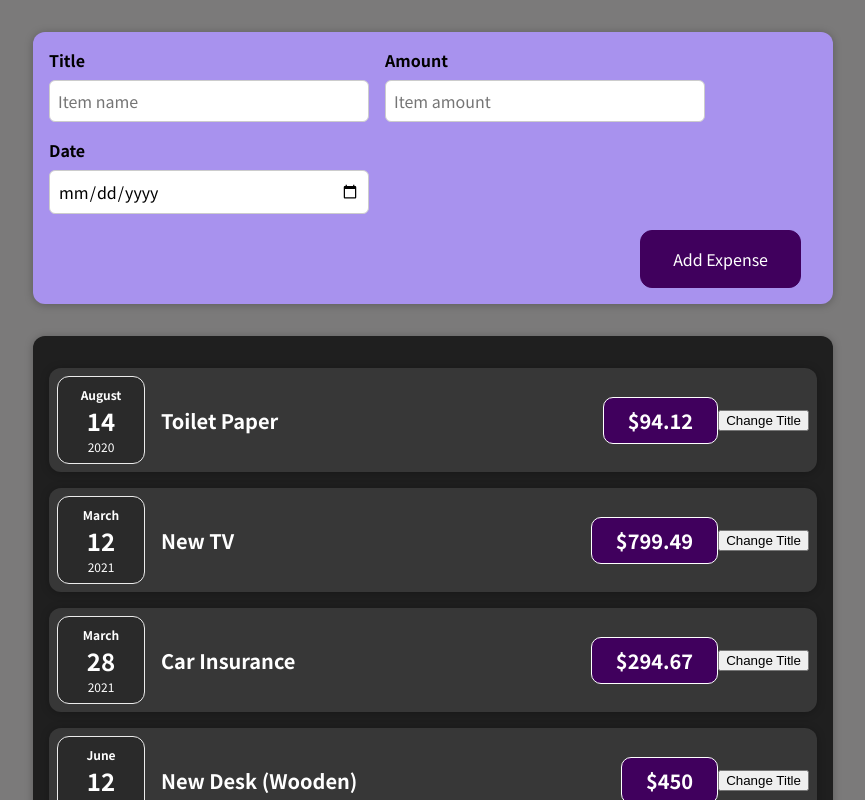
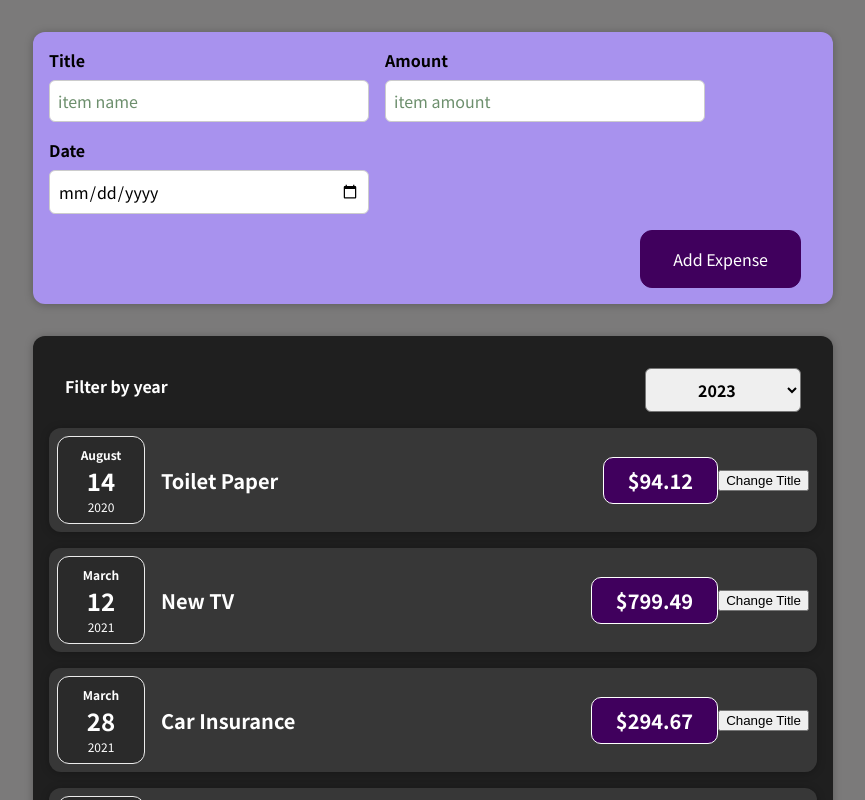
Before and after one commit to halebeau/Expense-Tracker---React, a React (Create React App) app: page / in a window 1280 px wide. Shown: the top 800 px of the page, without its empty margins (207-1072 px from the left). Built offline with nearby package versions, Linux system fonts and the light colour scheme.

Commit message:
Added: ExpensesFilter component

```diff
--- a/package.json
+++ b/package.json
@@ -8,6 +8,7 @@
     "@testing-library/user-event": "^12.5.0",
     "react": "^18.0.0",
     "react-dom": "^18.0.0",
+    "react-dropdown": "^1.11.0",
     "react-scripts": "^5.0.1",
     "web-vitals": "^0.2.4"
   },
--- a/public/index.html
+++ b/public/index.html
@@ -9,7 +9,7 @@
       name="React Complete Guide"
       content="Web site created using create-react-app"
     />
-    <link rel="apple-touch-icon" href="%PUBLIC_URL%/expense.png" />
+    <link rel="apple-touch-icon" href="./expense.png" />
     <link rel="manifest" href="%PUBLIC_URL%/manifest.json" />
     <title>Expense Tracker</title>
   </head>
--- a/src/components/Expenses/Expenses.jsx
+++ b/src/components/Expenses/Expenses.jsx
@@ -1,10 +1,20 @@
+import ExpensesFilter from './ExpensesFilter';
 import ExpenseItem from './ExpenseItem';
 import Card from '../UI/Card';
 import './Expenses.css';
+import { useState } from 'react';
 
 const Expenses = (props) => {
+  const [filteredYear, setFilteredYear] = useState('2023');
+
+  const filterChangeHandler = selectedYear => {
+    setFilteredYear(selectedYear);
+  };
+
   return (
+    <div>
       <Card className='expenses'>
+        <ExpensesFilter selected={filteredYear} onChange={filterChangeHandler} />
         <ExpenseItem
           title={props.items[0].title}
           amount={props.items[0].amount}
@@ -26,6 +36,7 @@ const Expenses = (props) => {
           date={props.items[3].date}
         />
       </Card>
+    </div>
   );
 };
 
--- /dev/null
+++ b/src/components/Expenses/ExpensesFilter.css
@@ -0,0 +1,24 @@
+.expenses-filter {
+  color: white;
+  padding: 0 1rem;
+}
+
+.expenses-filter__control {
+  display: flex;
+  width: 100%;
+  align-items: center;
+  justify-content: space-between;
+  margin: 1rem 0;
+}
+
+.expenses-filter label {
+  font-weight: bold;
+  margin-bottom: 0.5rem;
+}
+
+.expenses-filter select {
+  font: inherit;
+  padding: 0.5rem 3rem;
+  font-weight: bold;
+  border-radius: 6px;
+}
--- /dev/null
+++ b/src/components/Expenses/ExpensesFilter.jsx
@@ -0,0 +1,25 @@
+import React from 'react';
+
+import './ExpensesFilter.css';
+
+const ExpensesFilter = (props) => {
+  const dropdownChangeHandler = (event) => {
+    props.onChangeFilter(event.target.value);
+  };
+
+  return (
+    <div className='expenses-filter'>
+      <div className='expenses-filter__control'>
+        <label>Filter by year</label>
+        <select value={props.selected} onChange={dropdownChangeHandler}>
+          <option value='2023'>2023</option>
+          <option value='2022'>2022</option>
+          <option value='2021'>2021</option>
+          <option value='2020'>2020</option>
+        </select>
+      </div>
+    </div>
+  );
+};
+
+export default ExpensesFilter;
--- a/src/components/NewExpense/ExpenseForm.css
+++ b/src/components/NewExpense/ExpenseForm.css
@@ -21,6 +21,10 @@
   max-width: 100%;
 }
 
+.new-expense__control input::placeholder {
+  color: rgb(109, 143, 109);
+}
+
 .new-expense__actions {
   text-align: right;
 }
--- a/src/components/NewExpense/ExpenseForm.jsx
+++ b/src/components/NewExpense/ExpenseForm.jsx
@@ -41,7 +41,7 @@ const ExpenseForm = (props) => {
           <input
             type="text"
             value={enteredTitle}
-            placeholder='Item name'
+            placeholder='item name'
             onChange={titleChangeHandler}
           />
         </div>
@@ -52,7 +52,7 @@ const ExpenseForm = (props) => {
             min="0.01"
             step="0.01"
             value={enteredAmount}
-            placeholder='Item amount'
+            placeholder='item amount'
             onChange={amountChangeHandler}
           />
         </div>
```
Also changed, not shown: 1 other file (tests, documents, lock files or other folders). Lines whose indentation alone changed are shown as unchanged.
